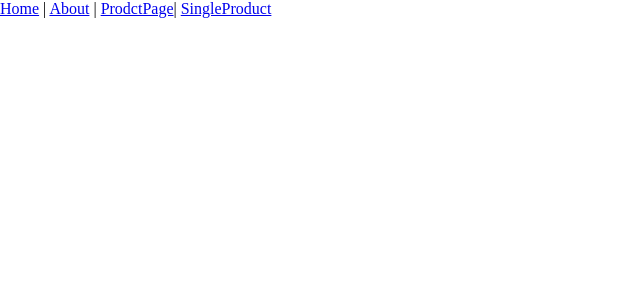
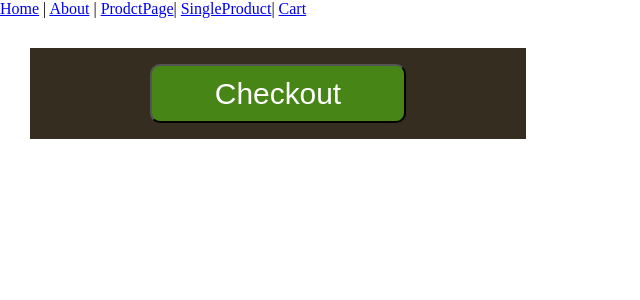
Before and after one commit to Fabiolillman/sinus-project, a Vue app: page /Cart in a window 1280 px wide. Shown: the top 300 px of the page, without its empty margins (0-640 px from the left). Built offline with nearby package versions, Linux system fonts and the light colour scheme.

Commit message:
Card with light functions

```diff
--- a/src/App.vue
+++ b/src/App.vue
@@ -4,7 +4,8 @@
       <router-link to="/">Home</router-link> |
       <router-link to="/about">About</router-link> |
        <router-link to="/ProductPage">ProdctPage</router-link>|
-        <router-link to="/SingleProduct">SingleProduct</router-link>
+        <router-link to="/SingleProduct">SingleProduct</router-link>|
+         <router-link to="/Cart">Cart</router-link>
     </div>
     <router-view/>
   </div>
--- a/src/components/Cart.vue
+++ b/src/components/Cart.vue
@@ -0,0 +1,40 @@
+<template>
+<div>
+
+  <div class="main-body" @click="$emit('click')">
+      <!-- <h2>testing</h2> -->
+     <button>Checkout</button>
+  </div>
+  </div>
+</template>
+
+<script>
+export default {
+methods:{
+
+}
+}
+</script>
+
+<style scoped>
+.main-body{
+    margin: 30px;
+    width: 31rem;
+    background: #352D1F;
+    color: white;
+    padding: 1rem;
+    box-sizing: border-box;
+    display: flex;
+    justify-content: center;
+}
+button{
+    align-self: center;
+    border-radius: 10px;
+    width: 16rem;
+    height: 3.7rem;
+    justify-self: end;
+    background: #478516;
+    color: white;
+    font-size: 1.87rem;
+}
+</style>
--- a/src/router/index.js
+++ b/src/router/index.js
@@ -6,6 +6,7 @@ import Payment from '../views/Payment.vue'
 
 import ProductPage from '../views/ProductPage.vue'
 import SingleProduct from '../views/SingleProduct.vue'
+import Cart from '../components/Cart.vue'
 
 
 Vue.use(VueRouter)
@@ -21,7 +22,11 @@ const routes = [
     name: 'SingleProduct',
     component: SingleProduct
   },
-
+  {
+    path: '/Cart',
+    name: 'Cart',
+    component: Cart
+  },
   {
     path: '/payment',
     name: 'Payment',
--- a/src/views/SingleProduct.vue
+++ b/src/views/SingleProduct.vue
@@ -1,15 +1,39 @@
 <template>
   <div>
       <h1>Single Product Page</h1>
-  </div>
+      <button @click="cartShow = !cartShow">X</button>
+
+      <Cart
+      v-if="cartShow"
+      />
+      </div>
 </template>
 
 <script>
+import Cart from '../components/Cart.vue'
 export default {
+   components: {
+    Cart,
+  },
+  data(){return{
+   cartShow:false
+  }},
 
+methods:{
+
+}
 }
 </script>
 
 <style>
-
+button{
+    align-self: center;
+    border-radius: 10px;
+    width: 16rem;
+    height: 3.7rem;
+    justify-self: end;
+    background: #478516;
+    color: white;
+    font-size: 1.87rem;
+}
 </style>
```
